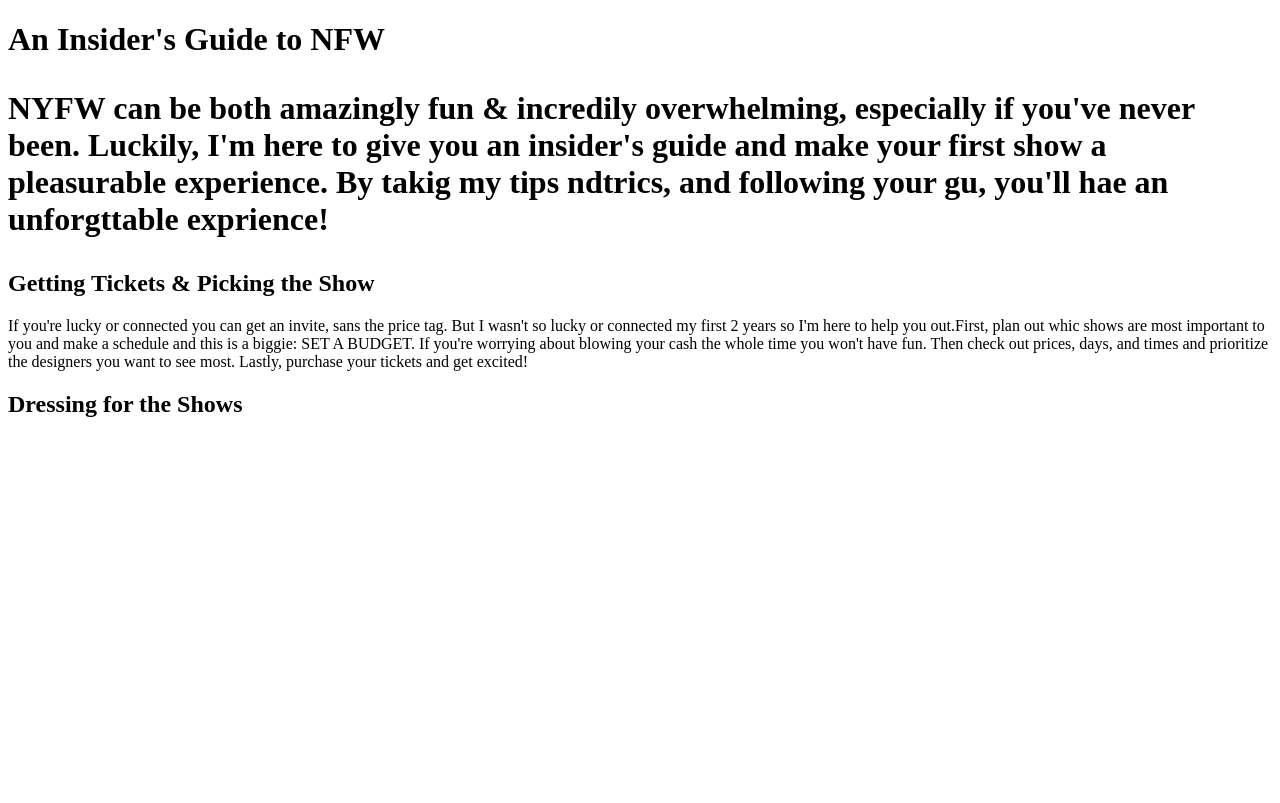
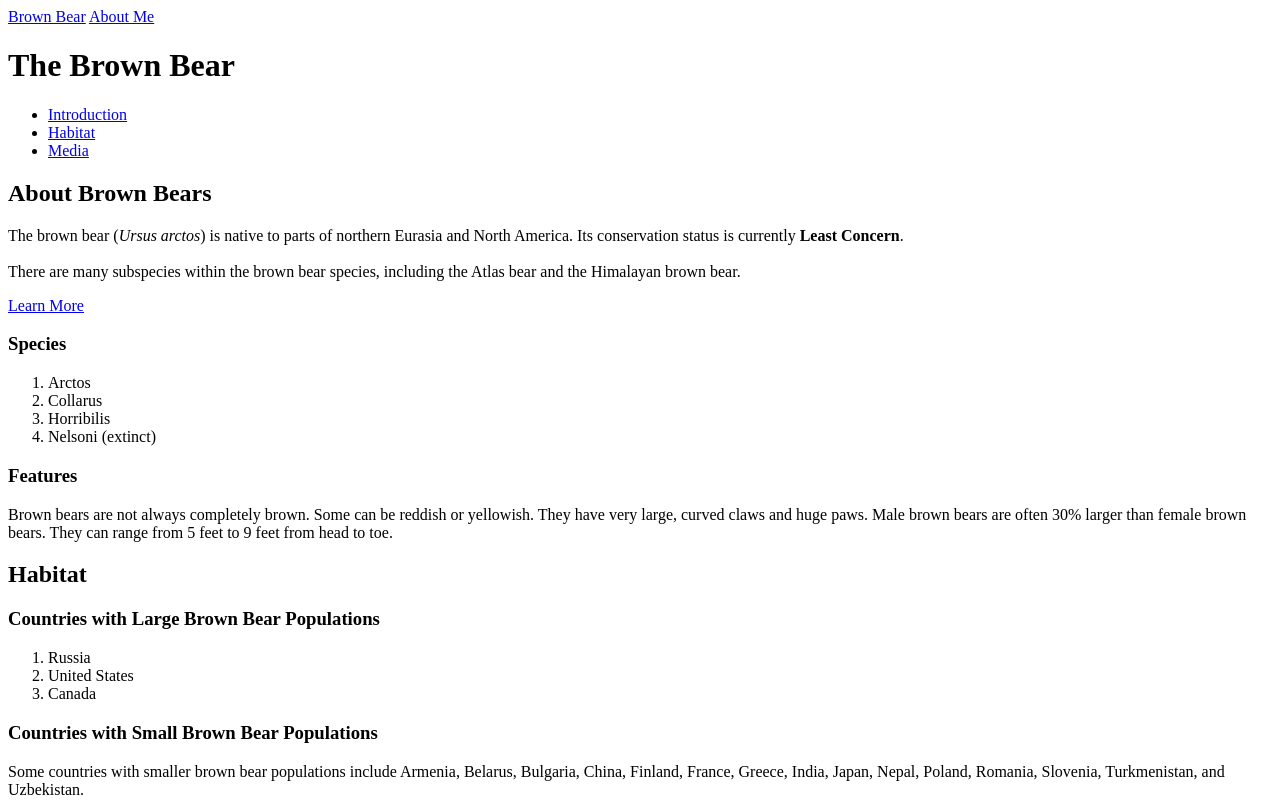
Before and after one commit to artsingletary/html, a plain HTML site: page index.html in a window 1280 px wide. Shown: the top 803 px of the page. Drawn offline with Linux system fonts and the light colour scheme.

Commit message:
bear web page

```diff
--- a/index.html
+++ b/index.html
@@ -1,16 +1,50 @@
 <!DOCTYPE html>
 <html>
 
-  <head>
-    <title>Everyday with Isa</title>
-  </head>
+<head>
+  <title>Brown Bears</title>
+</head>
 
-  <body>
-    <h1>An Insider's Guide to NFW<h1>
-    <p>NYFW can be both amazingly fun & incredily overwhelming, especially if you've never been. Luckily, I'm here to give you an insider's guide and make your first show a pleasurable experience. By takig my tips ndtrics, and following your gu, you'll hae an unforgttable exprience!</p>
-    <h2>Getting Tickets & Picking the Show</h2>
-    <p> If you're lucky or connected you can get an invite, sans the price tag. But I wasn't so lucky or connected my first 2 years so I'm here to help you out.First, plan out whic shows are most important to you and make a schedule and this is a biggie: SET A BUDGET. If you're worrying about blowing your cash the whole time you won't have fun. Then check out prices, days, and times and prioritize the designers you want to see most. Lastly, purchase your tickets and get excited!
-    </p>
-    <h2>Dressing for the Shows</h2>
-   </body>
+<body>
+  <a href="./index.html">Brown Bear</a>
+  <a href="./aboutme.html">About Me</a>
+  <h1>The Brown Bear</h1>
+  <ul>
+    <li><a href="#introduction">Introduction</a></li>
+    <li><a href="#habitat">Habitat</a></li>
+    <li><a href="#media">Media</a></li>
+  </ul>
+  <div id="introduction">
+    <h2>About Brown Bears</h2>
+    <p>The brown bear (<em>Ursus arctos</em>) is native to parts of northern Eurasia and North America. Its conservation status is currently <strong>Least Concern</strong>.<br /><br /> There are many subspecies within the brown bear species, including the
+      Atlas bear and the Himalayan brown bear.</p>
+    <a href="https://en.wikipedia.org/wiki/Brown_bear" target="_blank">Learn More</a>
+    <h3>Species</h3>
+    <ol>
+      <li>Arctos</li>
+      <li>Collarus</li>
+      <li>Horribilis</li>
+      <li>Nelsoni (extinct)</li>
+    </ol>
+    <h3>Features</h3>
+    <p>Brown bears are not always completely brown. Some can be reddish or yellowish. They have very large, curved claws and huge paws. Male brown bears are often 30% larger than female brown bears. They can range from 5 feet to 9 feet from head to toe.</p>
+  </div>
+  <div id="habitat">
+    <h2>Habitat</h2>
+    <h3>Countries with Large Brown Bear Populations</h3>
+    <ol>
+      <li>Russia</li>
+      <li>United States</li>
+      <li>Canada</li>
+    </ol>
+    <h3>Countries with Small Brown Bear Populations</h3>
+    <p>Some countries with smaller brown bear populations include Armenia, Belarus, Bulgaria, China, Finland, France, Greece, India, Japan, Nepal, Poland, Romania, Slovenia, Turkmenistan, and Uzbekistan.</p>
+  </div>
+  <div id="media">
+    <h2>Media</h2>
+    <img src="https://s3.amazonaws.com/codecademy-content/courses/web-101/web101-image_brownbear.jpg" />
+    <video src="https://s3.amazonaws.com/codecademy-content/courses/freelance-1/unit-1/lesson-2/htmlcss1-vid_brown-bear.mp4" height="240" width="320" controls>Video not supported</video>
+  </div>
+</body>
+
 </html>
```
